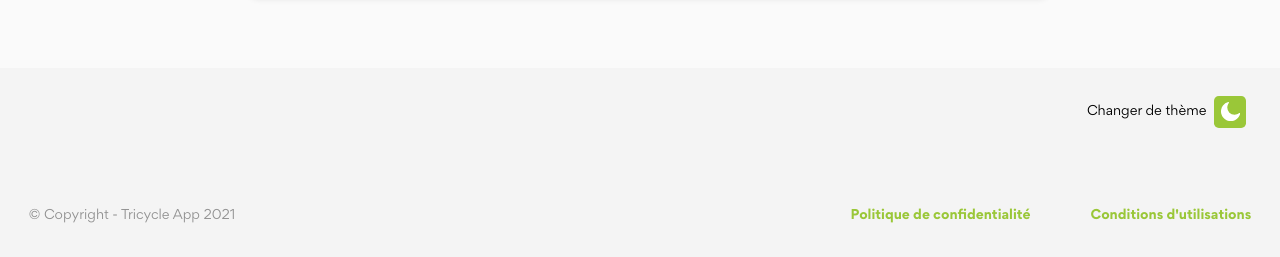
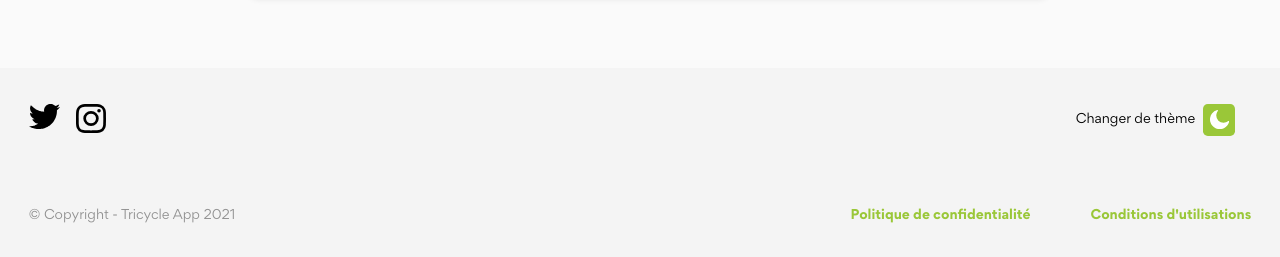
Before and after one commit to TricycleApp/tricycle-web, a Vue app: page /article/1 in a window 1280 px wide. Shown: the part 1044-1301 px from the top of the page. Built offline with nearby package versions, Linux system fonts and the light colour scheme; no server answers.

Commit message:
☄ adding socials buttons

```diff
--- a/src/components/DarkSwitch.vue
+++ b/src/components/DarkSwitch.vue
@@ -20,11 +20,10 @@ export default {
 
 <style lang="scss" scoped>
 .dark-toggle {
-    position: absolute;
-    right: 1.1rem;
-    top: 1.2rem;
     display: flex;
     align-items: center;
+    position: relative;
+    top: -0.5rem;
 }
 .toggle-theme {
     background-color: var(--main-clr);
--- a/src/components/Footer.vue
+++ b/src/components/Footer.vue
@@ -1,5 +1,16 @@
 <template>
 	<footer>
+        <div class="footer-start">
+            <ul class="footer-social">
+                <li class="footer-social-item">
+                    <a href="https://twitter.com/TriCycle_app" title="Twitter" class="link"><img src="../assets/icons/twitter.svg" alt=""></a>
+                </li>
+                <li class="footer-social-item">
+                    <a href="https://www.instagram.com/tricycleapp/?hl=fr" title="Instagram" class="link"><img src="../assets/icons/instagram.svg" alt=""></a>
+                </li>
+            </ul>
+            <DarkSwitch/>
+        </div>
 		<div class="footer-end">
 			<p class="footer-copyright">© Copyright - Tricycle App 2021</p>
 			<ul class="footer-list">
@@ -11,7 +22,6 @@
 				</li>
 			</ul>
 		</div>
-        <DarkSwitch/>
 	</footer>
 </template>
 
@@ -33,11 +43,16 @@ footer {
     padding: 2.2rem 1.8rem;
     display: flex;
     flex-direction: column;
-    justify-content: flex-end;
+    justify-content: space-between;
     font-size: .8rem;
     margin-top: 4rem;
 }
 .footer {
+    &-start {
+        display: flex;
+        align-items: flex-start;
+        justify-content: space-between;
+    }
     &-end {
         display: flex;
         flex-wrap: wrap-reverse;
@@ -62,5 +77,22 @@ footer {
             margin-left: 3.75rem;
         }
 	}
+    &-social {
+        list-style-type: none;
+        display: flex;
+        &-item {
+            filter: invert(1);
+            margin-right: 1rem;
+            &:hover {
+                filter: invert(66%) sepia(75%) saturate(374%) hue-rotate(36deg) brightness(174%) contrast(92%);
+            }
+        }
+    }
+}
+.dark .footer-social-item {
+    filter: invert(0);
+    &:hover {
+        filter: invert(66%) sepia(75%) saturate(374%) hue-rotate(36deg) brightness(174%) contrast(92%);
+    }
 }
 </style>
--- a/src/views/Article.vue
+++ b/src/views/Article.vue
@@ -25,7 +25,7 @@
                                 <a href="https://twitter.com/TriCycle_app" title="Twitter"><img src="../assets/icons/twitter.svg" alt=""></a>
                             </li>
                             <li class="article-social-item">
-                                <a href="#" title="Instagram"><img src="../assets/icons/instagram.svg" alt=""></a>
+                                <a href="https://www.instagram.com/tricycleapp/?hl=fr" title="Instagram"><img src="../assets/icons/instagram.svg" alt=""></a>
                             </li>
                         </ul>
                     </div>
```
